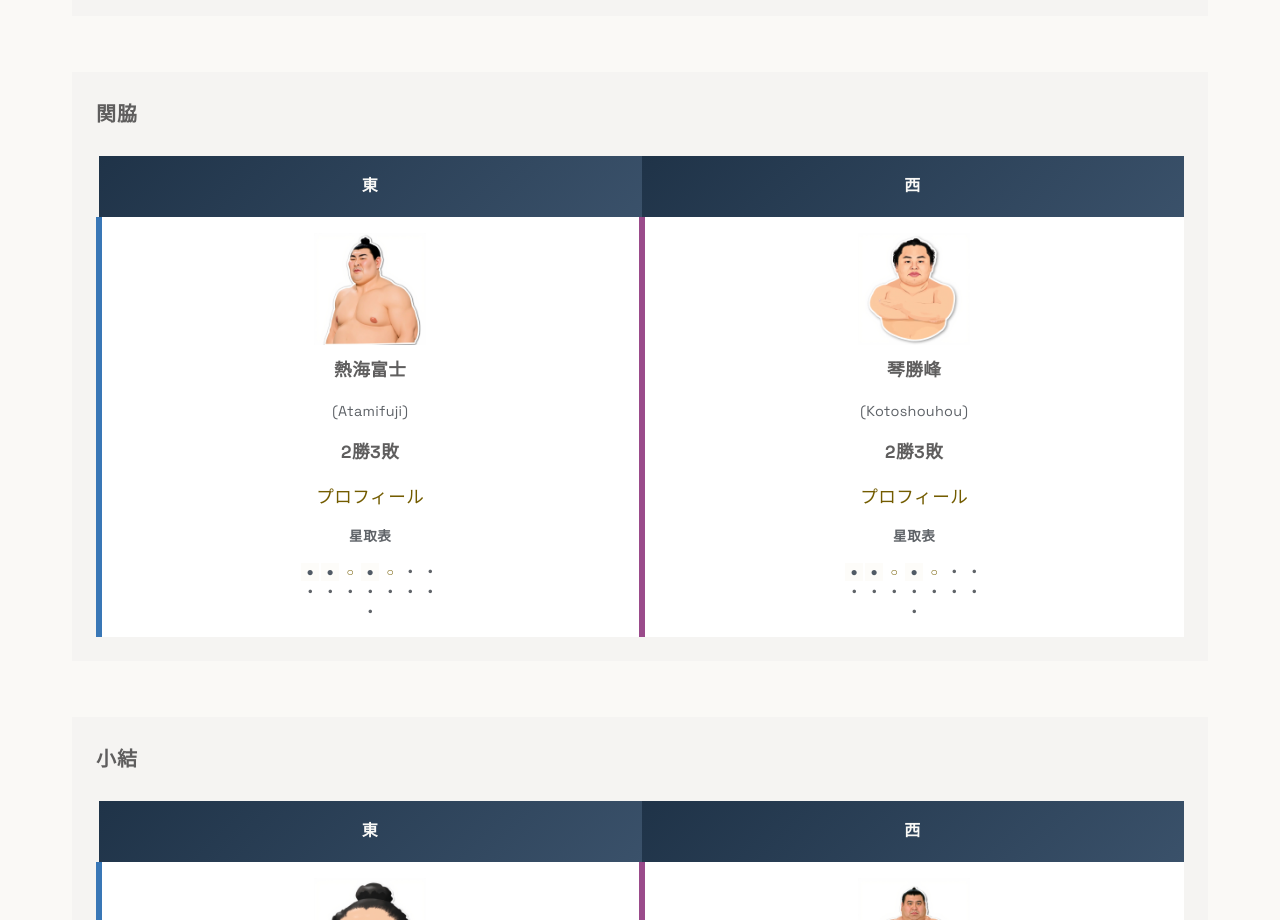
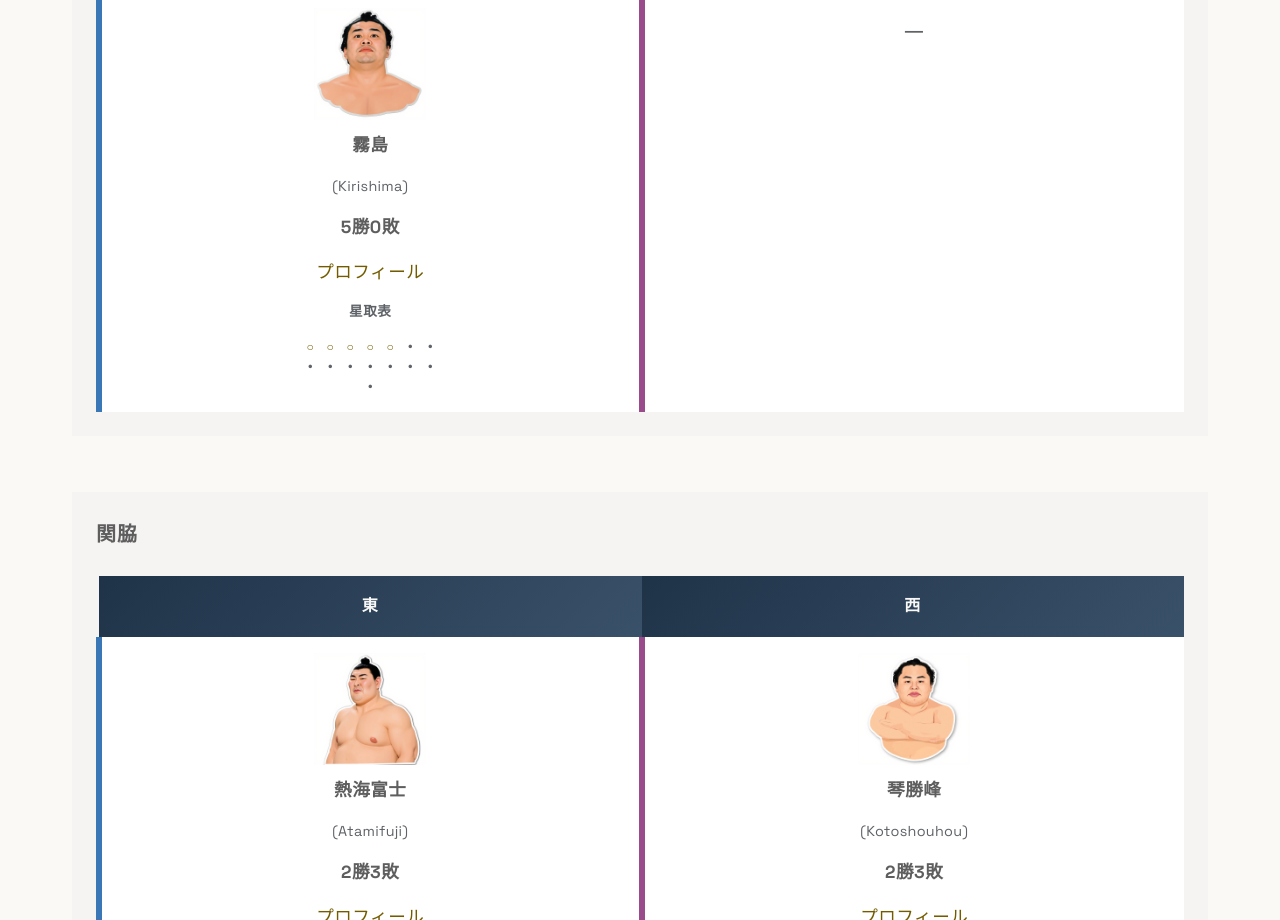
Before and after one commit to dai/o-sumo, a React (Vite) app: page /202605-banduke in a window 1280 px wide. Shown: the part 1880-2800 px from the top of the page. Built offline with nearby package versions, Linux system fonts and the light colour scheme.

Commit message:
fix: render all banzuke rows for uneven east/west ranks

```diff
--- a/app/components/BanzukeTable.tsx
+++ b/app/components/BanzukeTable.tsx
@@ -116,6 +116,7 @@ const RikishiCell = ({ rikishi, resultLinkMap }: { rikishi: Rikishi; resultLinkM
 export default function BanzukeTable({ rankGroup, monthKey }: BanzukeTableProps) {
   const { t } = useTranslation('common');
   const resultLinkMap = useMemo(() => buildResultLinkMap(monthKey), [monthKey]);
+  const rowCount = Math.max(rankGroup.east.length, rankGroup.west.length, 1);
 
   return (
     <div className="rank-section">
@@ -133,14 +134,20 @@ export default function BanzukeTable({ rankGroup, monthKey }: BanzukeTableProps)
           </tr>
         </thead>
         <tbody>
-          <tr>
-            <td className="east">
-              {rankGroup.east.length > 0 ? <RikishiCell rikishi={rankGroup.east[0]} resultLinkMap={resultLinkMap} /> : <span className="empty">—</span>}
-            </td>
-            <td className="west">
-              {rankGroup.west.length > 0 ? <RikishiCell rikishi={rankGroup.west[0]} resultLinkMap={resultLinkMap} /> : <span className="empty">—</span>}
-            </td>
-          </tr>
+          {Array.from({ length: rowCount }, (_, index) => {
+            const eastRikishi = rankGroup.east[index];
+            const westRikishi = rankGroup.west[index];
+            return (
+              <tr key={`${rankGroup.title}-${index}`}>
+                <td className="east">
+                  {eastRikishi ? <RikishiCell rikishi={eastRikishi} resultLinkMap={resultLinkMap} /> : <span className="empty">—</span>}
+                </td>
+                <td className="west">
+                  {westRikishi ? <RikishiCell rikishi={westRikishi} resultLinkMap={resultLinkMap} /> : <span className="empty">—</span>}
+                </td>
+              </tr>
+            );
+          })}
         </tbody>
       </table>
     </div>
```
Also changed, not shown: 1 other file (tests, documents, lock files or other folders).
